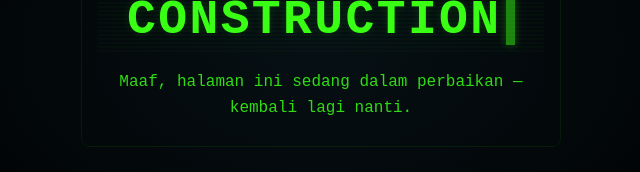
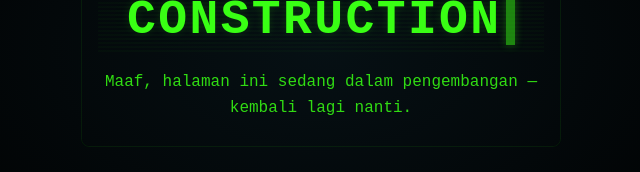
Before and after one commit to indonesia-afk/informasi, a plain HTML site: page index.html in a window 1280 px wide. Shown: the part 351-523 px from the top of the page, without its empty margins (319-959 px from the left). Drawn offline with Linux system fonts and the light colour scheme.

Commit message:
Update index.html

```diff
--- a/index.html
+++ b/index.html
@@ -138,7 +138,7 @@
 <body>
   <div class="frame" role="main" aria-labelledby="uc">
     <h1 id="uc" class="scanlines">Under Construction<span class="cursor" aria-hidden="true"></span></h1>
-    <p>Maaf, halaman ini sedang dalam perbaikan — kembali lagi nanti.</p>
+    <p>Maaf, halaman ini sedang dalam pengembangan — kembali lagi nanti.</p>
   </div>
   <div class="footer">
     <p>Cek project kami yang lain:</p>
```
